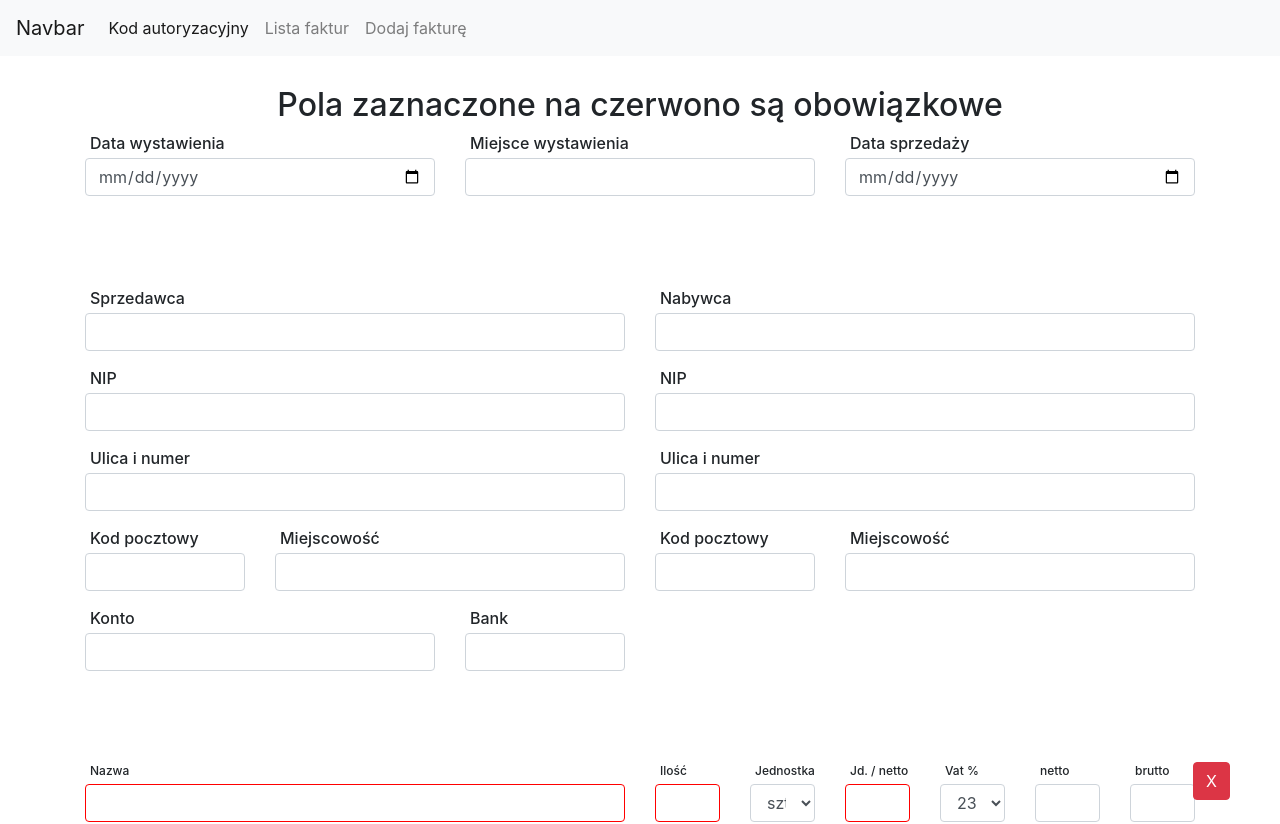
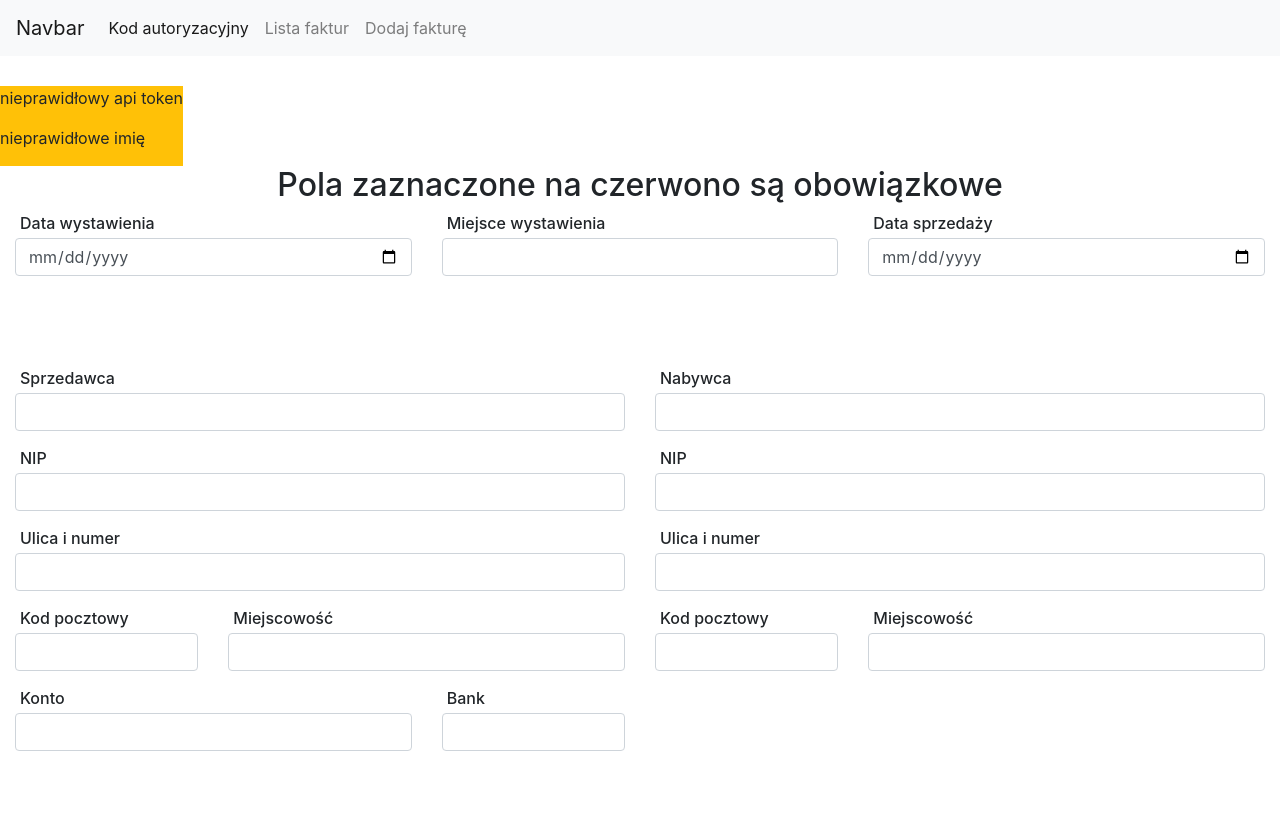
Before and after one commit to sp-pl/REST-API-Invoicing-interface, a React (Create React App) app in the folder rest-fakturownia/: page /dodaj_fakture in a window 1280 px wide. Shown: the top 824 px of the page. Built offline with nearby package versions, Linux system fonts and the light colour scheme.

Commit message:
some styles and warns component

```diff
--- a/rest-fakturownia/src/components/main/api_key_input/api_key_input.jsx
+++ b/rest-fakturownia/src/components/main/api_key_input/api_key_input.jsx
@@ -3,7 +3,7 @@ import React from 'react';
 class apiKeyInput extends React.Component{
 	render(){
 		return(
-			<div className="container">
+			<div className="container-fluid">
 				<div className="row">
 					<h2 className="col-md-12">Podaj swój klucz api aby móc dodawać i wyświetlać faktury</h2>
 					<p className="col-md-12">Testowe dane użytkownika, ważne 30 dni od 25.07.19:</p>
--- a/rest-fakturownia/src/components/main/new_invoice/newInvoice.scss
+++ b/rest-fakturownia/src/components/main/new_invoice/newInvoice.scss
@@ -9,7 +9,7 @@
 .newInvoice{
 
 	.main-form{
-		padding:30px 0;
+		padding:0;
 
 		.newInvoice-dates{
 			margin-bottom:75px;
--- a/rest-fakturownia/src/components/main/new_invoice/new_invoice_template.jsx
+++ b/rest-fakturownia/src/components/main/new_invoice/new_invoice_template.jsx
@@ -2,7 +2,7 @@ import React from 'react';
 import $ from 'jquery'
 
 import ItemRow from './item_row.jsx';
-
+import WarningField from '../warnings/warning_field.jsx'
 import './newInvoice.scss';
 
 class NewInvoiceTemplate extends React.Component{
@@ -11,6 +11,10 @@ class NewInvoiceTemplate extends React.Component{
 		super(props);
 		this.state = {
 			endpoint:'https://jolapatola5.fakturownia.pl/invoices.json',
+			warns:{
+				invalid_token:'nieprawidłowy api token',
+				invalid_name:'nieprawidłowe imię'
+			},
 			params:{
 				api_token:'B5Lg3uPBCMcDNX5lsQOM/jolapatola5',
 				invoice:{
@@ -154,7 +158,10 @@ class NewInvoiceTemplate extends React.Component{
 
 	render(){
 		return(
-			<div className="container newInvoice">
+			<div className="container-fluid newInvoice">
+				<div className="row d-flex flex-justify-center">
+					<WarningField warns={this.state.warns} />
+				</div>
 				<form
 					className="main-form"
 					onSubmit={this.submitInvoice}>
--- a/rest-fakturownia/src/components/main/warnings/warning_field.jsx
+++ b/rest-fakturownia/src/components/main/warnings/warning_field.jsx
@@ -1,5 +1,17 @@
 import React from 'react';
 
-class WarningField extends React.Component(){
-
+function WarningField(props){
+	console.log(props.warns)
+	let allWarnings = Object.keys(props.warns).map((keyName,i) => {
+			if(props.warns[keyName]){
+				return <p key={i}>{props.warns[keyName]}</p>;
+			}
+		}
+	)
+	return(
+		<div className="bg-warning">
+			{allWarnings}
+		</div>
+	)
 }
+export default WarningField;
--- a/rest-fakturownia/src/components/nav/nav.jsx
+++ b/rest-fakturownia/src/components/nav/nav.jsx
@@ -3,6 +3,8 @@ import {BrowserRouter as Router, Route, Link} from 'react-router-dom';
 
 import ApiKeyInput from '../main/api_key_input/api_key_input.jsx';
 import NewInvoiceTemplate from '../main/new_invoice/new_invoice_template.jsx';
+
+import Navbar from './nav.scss';
 
 class Nav extends React.Component{
 	constructor(){
--- /dev/null
+++ b/rest-fakturownia/src/components/nav/nav.scss
@@ -0,0 +1,3 @@
+.navbar{
+	margin-bottom:30px;
+}
```
